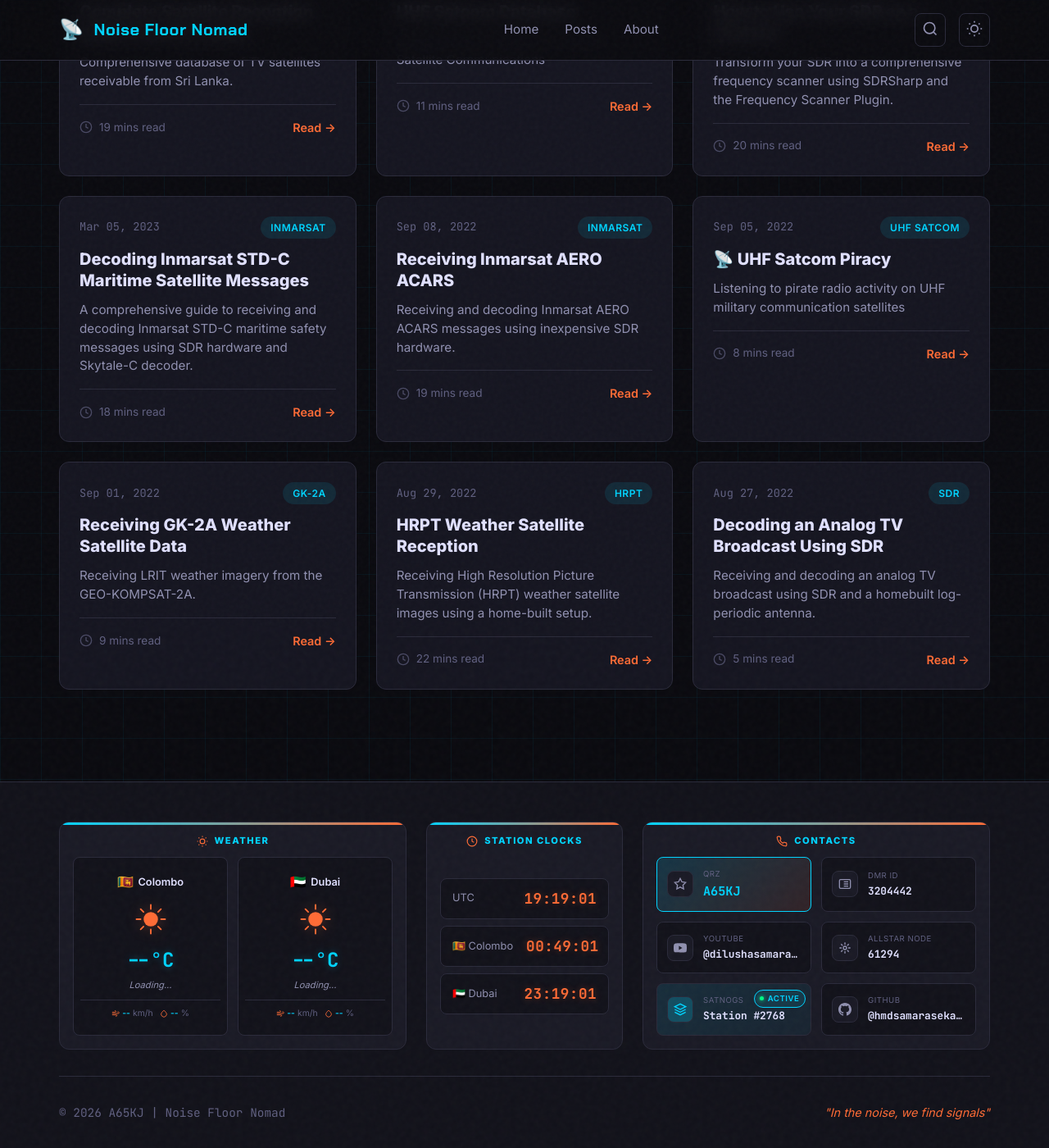
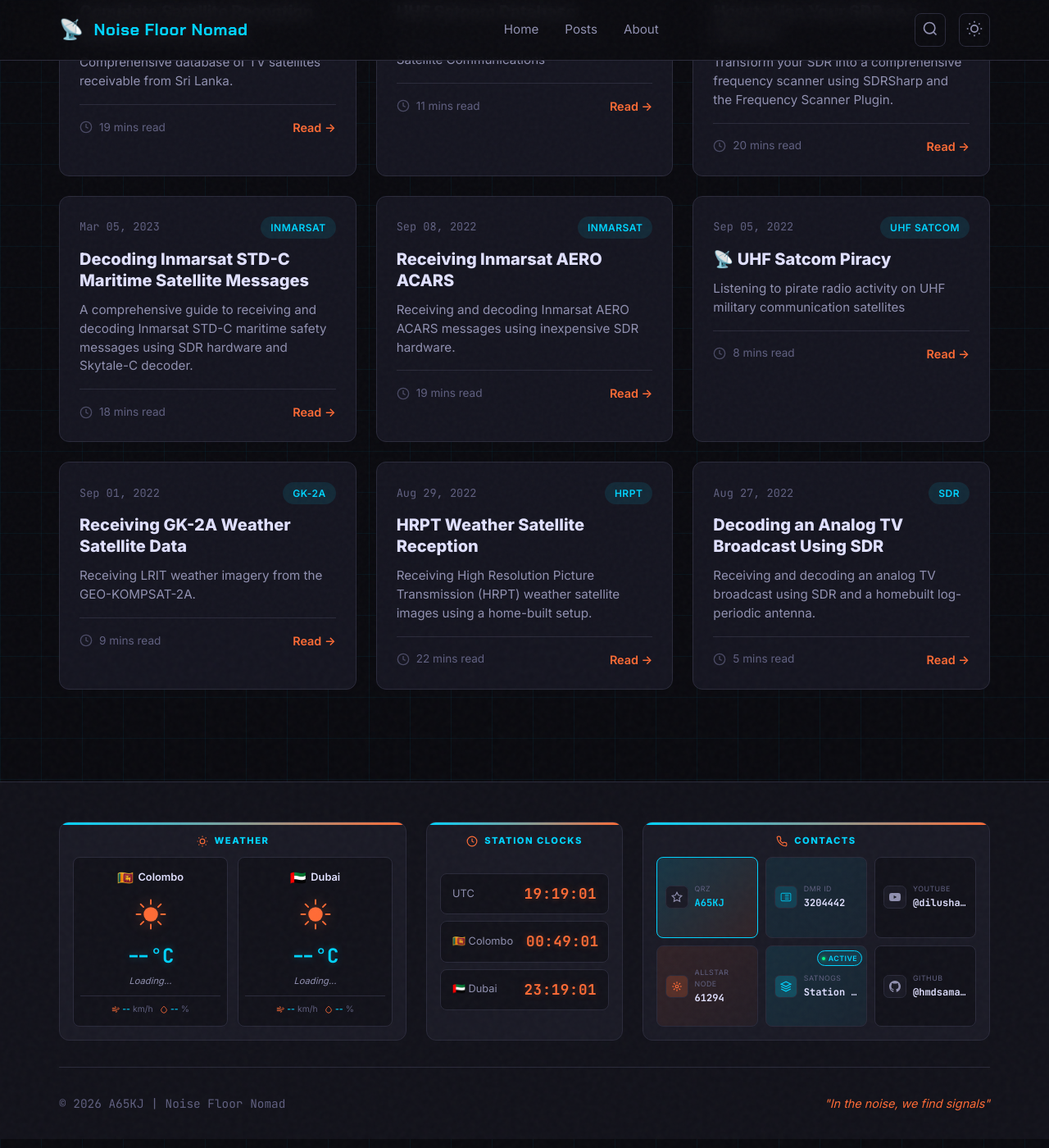
Before and after one commit to hmdsamarasekara/hmdsamarasekara.github.io, a Jekyll site: the page built from index.md, in a window 1280 px wide and 1400 px high, scrolled down 1229 px. Shown: the whole window at 82% size. Built offline with Jekyll 4.4.1, drawn with Linux system fonts in a browser that asks for light colours.

Commit message:
Update main.scss

```diff
--- a/assets/css/main.scss
+++ b/assets/css/main.scss
@@ -1097,7 +1097,7 @@ a {
   grid-template-columns: 1fr auto 1fr;
   gap: 1.5rem;
   margin-bottom: 2rem;
-  align-items: stretch; // Makes all sections same height
+  align-items: stretch;
 
   @media (max-width: 968px) {
     grid-template-columns: 1fr;
@@ -1116,7 +1116,7 @@ a {
   min-width: 0;
   display: flex;
   flex-direction: column;
-  height: 100%; // Ensures full height
+  height: 100%;
 
   &::before {
     content: '';
@@ -1304,15 +1304,16 @@ a {
   }
 }
 
-// Contact Section - fills height
+// Contact Section - 6 cards (3x2 grid)
 .footer-contact-section {
-  min-width: 280px;
+  min-width: 320px;
 }
 
 .contact-grid {
   display: grid;
-  grid-template-columns: 1fr 1fr;
-  gap: 0.75rem;
+  grid-template-columns: 1fr 1fr 1fr;
+  grid-template-rows: 1fr 1fr;
+  gap: 0.6rem;
   flex: 1;
   align-content: center;
 }
@@ -1320,8 +1321,8 @@ a {
 .contact-card {
   display: flex;
   align-items: center;
-  gap: 0.75rem;
-  padding: 0.75rem;
+  gap: 0.5rem;
+  padding: 0.6rem;
   background: var(--bg-secondary);
   border: 1px solid var(--border-color);
   border-radius: 0.5rem;
@@ -1365,8 +1366,37 @@ a {
 
     .contact-value {
       color: var(--accent-cyan);
-      font-size: 0.95rem;
       font-weight: 700;
+    }
+  }
+
+  // DMR ID card styling
+  &.dmr {
+    background: linear-gradient(135deg, rgba(0, 168, 204, 0.1), rgba(0, 212, 255, 0.05));
+
+    .contact-icon {
+      background: rgba(0, 168, 204, 0.2);
+      color: var(--accent-cyan-dim);
+    }
+
+    &:hover .contact-icon {
+      background: var(--accent-cyan);
+      color: var(--bg-primary);
+    }
+  }
+
+  // Allstar Node card styling
+  &.allstar {
+    background: linear-gradient(135deg, rgba(255, 107, 53, 0.1), rgba(204, 85, 41, 0.05));
+
+    .contact-icon {
+      background: rgba(255, 107, 53, 0.2);
+      color: var(--accent-orange);
+    }
+
+    &:hover .contact-icon {
+      background: var(--accent-orange);
+      color: var(--bg-primary);
     }
   }
 
@@ -1380,27 +1410,27 @@ a {
 
     .satnogs-status {
       position: absolute;
-      top: 0.4rem;
-      right: 0.4rem;
+      top: 0.3rem;
+      right: 0.3rem;
       display: flex;
       align-items: center;
-      gap: 0.3rem;
-      padding: 0.15rem 0.4rem;
+      gap: 0.25rem;
+      padding: 0.1rem 0.3rem;
       background: rgba(0, 212, 255, 0.1);
       border-radius: 1rem;
       border: 1px solid var(--accent-cyan);
 
       .status-dot {
-        width: 5px;
-        height: 5px;
+        width: 4px;
+        height: 4px;
         background: #00ff88;
         border-radius: 50%;
-        box-shadow: 0 0 5px #00ff88;
+        box-shadow: 0 0 4px #00ff88;
         animation: pulse 2s infinite;
       }
 
       .status-text {
-        font-size: 0.6rem;
+        font-size: 0.55rem;
         color: var(--accent-cyan);
         font-weight: 600;
         text-transform: uppercase;
@@ -1416,40 +1446,40 @@ a {
 }
 
 .contact-icon {
-  width: 32px;
-  height: 32px;
+  width: 28px;
+  height: 28px;
   display: flex;
   align-items: center;
   justify-content: center;
   background: var(--bg-tertiary);
   border: 1px solid var(--border-color);
-  border-radius: 0.5rem;
+  border-radius: 0.4rem;
   color: var(--text-secondary);
   transition: all 0.3s ease;
   flex-shrink: 0;
 
   svg {
-    width: 16px;
-    height: 16px;
+    width: 14px;
+    height: 14px;
   }
 }
 
 .contact-info {
   display: flex;
   flex-direction: column;
-  gap: 0.1rem;
+  gap: 0.05rem;
   min-width: 0;
   overflow: hidden;
 
   .contact-label {
-    font-size: 0.6rem;
+    font-size: 0.55rem;
     color: var(--text-muted);
     text-transform: uppercase;
     letter-spacing: 0.5px;
   }
 
   .contact-value {
-    font-size: 0.8rem;
+    font-size: 0.75rem;
     color: var(--text-primary);
     font-weight: 600;
     font-family: var(--font-mono);
@@ -1518,11 +1548,12 @@ a {
     min-width: unset;
   }
 
+  .contact-grid {
+    grid-template-columns: 1fr 1fr;
+    grid-template-rows: repeat(3, 1fr);
+  }
+
   .weather-cards {
-    grid-template-columns: 1fr 1fr;
-  }
-
-  .contact-grid {
     grid-template-columns: 1fr 1fr;
   }
 }
@@ -1534,6 +1565,7 @@ a {
 
   .contact-grid {
     grid-template-columns: 1fr;
+    grid-template-rows: repeat(6, auto);
   }
 
   .contact-card.satnogs .satnogs-status {
```
